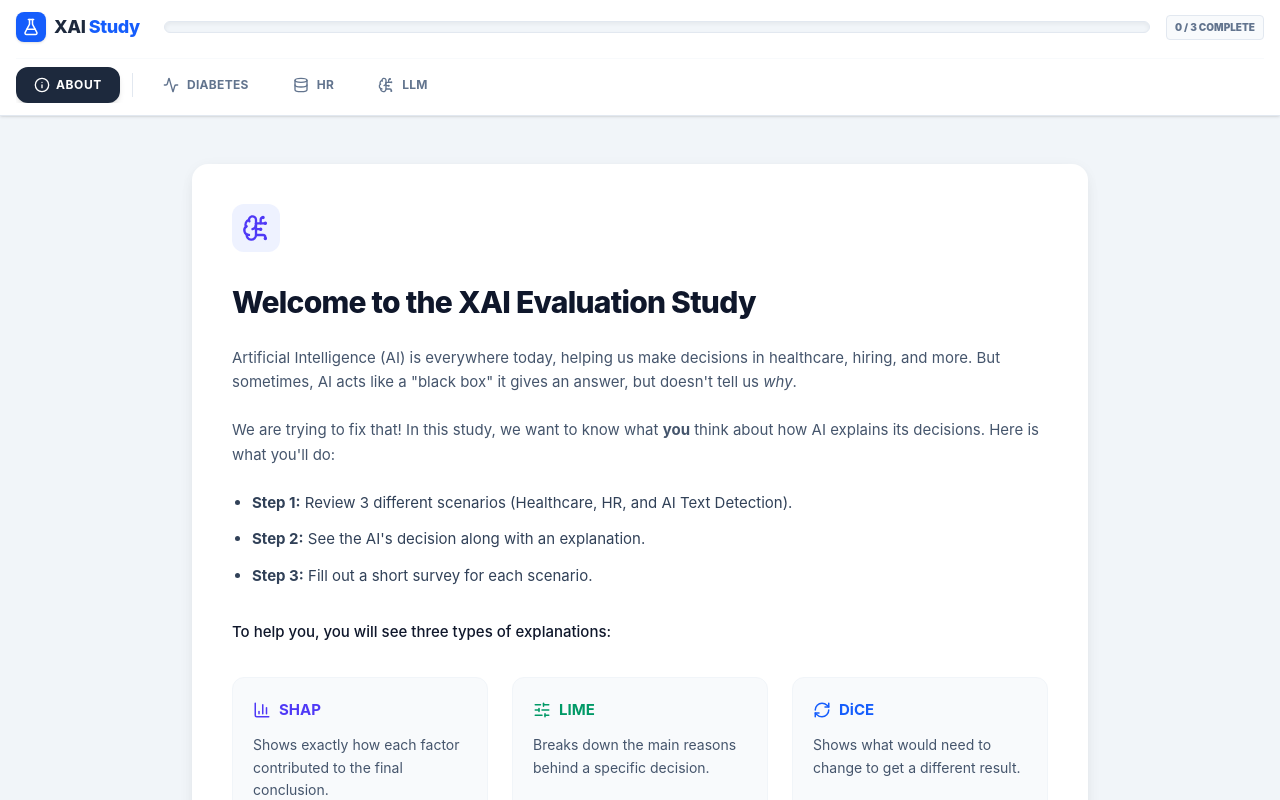
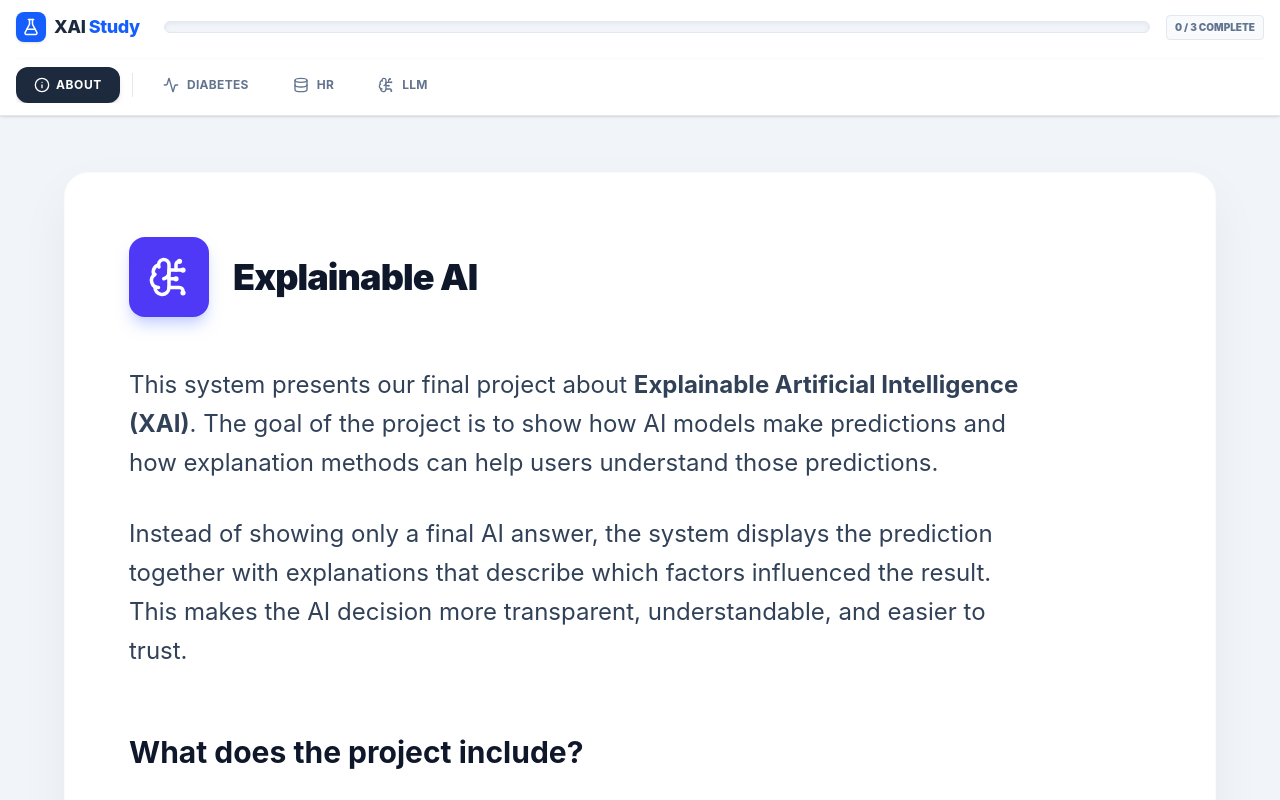
Before and after one commit to YardenNahum/XAI_Project_Development, a React (Vite) app in the folder XAI_Project/Frontend/: page /about#/about in a window 1280 px wide. Built offline with nearby package versions, Linux system fonts and the light colour scheme.

Commit message:
updating the about page

```diff
--- a/XAI_Project/Frontend/Components/Pages/AboutPage.jsx
+++ b/XAI_Project/Frontend/Components/Pages/AboutPage.jsx
@@ -5,88 +5,163 @@ import {
   ArrowRight,
   BarChart3,
   SlidersHorizontal,
-  RefreshCw
+  RefreshCw,
+  MousePointer2,
+  Lightbulb
 } from 'lucide-react';
 
-import { useStudy } from '../StudyContext.jsx';
 import ExplanationCard from '../UI/ExplanationCard';
 
 export default function AboutPage() {
   const navigate = useNavigate();
 
-  // Access the domain order from context
-  const { domainOrder } = useStudy();
-
   const handleStart = () => {
-    // Navigate to the first domain in the randomized order
-    if (domainOrder && domainOrder.length > 0) {
-      navigate(`/${domainOrder[0]}`);
-    }
+    navigate('/healthcare');
   };
 
   return (
-    <div className="max-w-4xl mx-auto bg-white rounded-2xl shadow-[0_2px_15px_-3px_rgba(0,0,0,0.07),0_10px_20px_-2px_rgba(0,0,0,0.04)] p-6 md:p-10 mt-4 md:mt-8 mb-24 lg:mb-12">
+    <div className="max-w-6xl mx-auto bg-white rounded-3xl shadow-[0_20px_50px_rgba(0,0,0,0.05)] p-8 md:p-16 mt-6 md:mt-10 mb-24 lg:mb-12 border border-slate-50">
 
-      {/* Icon header */}
-      <div className="w-12 h-12 bg-indigo-50 rounded-xl flex items-center justify-center text-indigo-600 mb-6 md:mb-8">
-        <BrainCircuit size={28} className="stroke-[2]" />
+      {/* Header Section */}
+      <div className="flex flex-col md:flex-row items-center gap-6 mb-12 text-center md:text-left">
+        <div className="w-20 h-20 bg-indigo-600 rounded-2xl flex items-center justify-center text-white shadow-lg shadow-indigo-200">
+          <BrainCircuit size={42} />
+        </div>
+        <div>
+          <h1 className="text-2xl md:text-4xl font-black text-slate-900 tracking-tight">
+            Explainable AI
+          </h1>
+        </div>
       </div>
 
-      <h1 className="text-2xl md:text-3xl font-extrabold text-slate-900 mb-6 tracking-tight leading-tight">
-        Welcome to the XAI Evaluation Study
-      </h1>
+      {/* Main Content */}
+      <div className="space-y-16">
 
-      <div className="space-y-6 text-slate-600 leading-relaxed text-[15px]">
+        {/* Project Explanation Text */}
+        <section className="max-w-4xl space-y-8 text-slate-700 text-xl md:text-2xl leading-relaxed">
           <p>
-          Artificial Intelligence (AI) is everywhere today, helping us make decisions in healthcare, hiring, and more.
-          But sometimes, AI acts like a "black box" it gives an answer, but doesn't tell us <em>why</em>.
+            This system presents our final project about <strong>Explainable Artificial Intelligence (XAI)</strong>.
+            The goal of the project is to show how AI models make predictions and how explanation methods can help users understand those predictions.
           </p>
 
           <p>
-          We are trying to fix that! In this study, we want to know what <strong>you</strong> think about how AI explains its decisions.
-          Here is what you'll do:
+            Instead of showing only a final AI answer, the system displays the prediction together with explanations that describe which factors influenced the result.
+            This makes the AI decision more transparent, understandable, and easier to trust.
           </p>
+        </section>
 
-        <ul className="list-disc pl-5 space-y-3 text-slate-700">
-          <li><strong>Step 1:</strong> Review 3 different scenarios (Healthcare, HR, and AI Text Detection).</li>
-          <li><strong>Step 2:</strong> See the AI's decision along with an explanation.</li>
-          <li><strong>Step 3:</strong> Fill out a short survey for each scenario.</li>
+        {/* Project Domains */}
+        <section>
+          <h2 className="text-3xl font-bold text-slate-900 mb-8">What does the project include?</h2>
+          <div className="grid grid-cols-1 md:grid-cols-3 gap-6">
+            <div className="p-8 bg-slate-50 rounded-2xl border border-slate-100 flex flex-col items-center text-center group hover:bg-white hover:shadow-xl transition-all">
+              <h3 className="text-2xl font-bold mb-3 text-slate-900">Healthcare Analysis</h3>
+              <p className="text-slate-600 text-lg">Evaluating patient health indicators to accurately detect diabetes.</p>
+            </div>
+
+            <div className="p-8 bg-slate-50 rounded-2xl border border-slate-100 flex flex-col items-center text-center group hover:bg-white hover:shadow-xl transition-all">
+              <h3 className="text-2xl font-bold mb-3 text-slate-900">HR Analysis</h3>
+              <p className="text-slate-600 text-lg">Understanding the drivers behind employee turnover and retention.</p>
+            </div>
+
+            <div className="p-8 bg-slate-50 rounded-2xl border border-slate-100 flex flex-col items-center text-center group hover:bg-white hover:shadow-xl transition-all">
+              <h3 className="text-2xl font-bold mb-3 text-slate-900">Text Analysis</h3>
+              <p className="text-slate-600 text-lg">Predicting if a text was human-authored or AI-generated.</p>
+            </div>
+          </div>
+        </section>
+
+        {/* How To Use */}
+        <section>
+          <h2 className="text-4xl font-bold text-slate-900 mb-10 flex items-center gap-3">
+            How to use the system
+          </h2>
+          <div className="grid grid-cols-1 md:grid-cols-3 gap-10">
+            <div className="relative p-10 bg-indigo-50/40 rounded-3xl border border-indigo-100">
+              <span className="absolute -top-3 -left-3 w-9 h-9 bg-indigo-600 text-white rounded-full flex items-center justify-center font-bold text-lg shadow-md">1</span>
+              <div className="text-indigo-900 font-bold text-2xl mb-3 mt-1">Select Domain</div>
+              <p className="text-slate-600 text-xl leading-relaxed">Choose a dataset and a specific case to analyze.</p>
+            </div>
+
+            <div className="relative p-10 bg-emerald-50/40 rounded-3xl border border-emerald-100">
+              <span className="absolute -top-3 -left-3 w-9 h-9 bg-emerald-600 text-white rounded-full flex items-center justify-center font-bold text-lg shadow-md">2</span>
+              <div className="text-emerald-900 font-bold text-2xl mb-3 mt-1">View Prediction</div>
+              <p className="text-slate-600 text-xl leading-relaxed">See the AI's final answer and the input variables.</p>
+            </div>
+
+            <div className="relative p-10 bg-blue-50/40 rounded-3xl border border-blue-100">
+              <span className="absolute -top-3 -left-3 w-9 h-9 bg-blue-600 text-white rounded-full flex items-center justify-center font-bold text-lg shadow-md">3</span>
+              <div className="text-blue-900 font-bold text-2xl mb-3 mt-1">Explore Logic</div>
+              <p className="text-slate-600 text-xl leading-relaxed">Toggle between XAI methods to reveal the reasoning.</p>
+            </div>
+          </div>
+        </section>
+
+        {/* XAI Methods - With Bold First Paragraphs */}
+        <section>
+          <h2 className="text-3xl font-bold text-slate-900 mb-8 flex items-center gap-3">
+            Explanation Methods
+          </h2>
+          <div className="grid grid-cols-1 lg:grid-cols-3 gap-8">
+
+            {/* SHAP */}
+            <ExplanationCard
+              className="p-8 hover:shadow-2xl transition-all border border-slate-100"
+              icon={BarChart3}
+              title={<span className="text-3xl font-bold">SHAP</span>}
+              colorClass="text-indigo-600"
+              description={
+                <div className="text-lg mt-3 text-slate-600 space-y-3 text-left">
+                  <p className="font-bold text-slate-800">The SHAP chart shows how much each specific employee feature contributes to the final prediction.</p>
+                  <ul className="list-disc list-inside space-y-1 ml-1 leading-relaxed">
+                    <li>Features are ranked by total impact.</li>
+                    <li>The length of the bar shows the influence.</li>
+                    <li>The value (+/-) shows the exact contribution.</li>
                   </ul>
-
-        <p className="pt-2 font-medium text-slate-900">
-          To help you, you will see three types of explanations:
-        </p>
-
-        <div className="grid grid-cols-1 md:grid-cols-3 gap-4 md:gap-6 py-2">
-          <ExplanationCard
-            icon={BarChart3}
-            title="SHAP"
-            colorClass="text-indigo-600"
-            description="Shows exactly how each factor contributed to the final conclusion."
+                </div>
+              }
             />
 
+            {/* LIME */}
             <ExplanationCard
+              className="p-8 hover:shadow-2xl transition-all border border-slate-100"
               icon={SlidersHorizontal}
-            title="LIME"
+              title={<span className="text-3xl font-bold">LIME</span>}
               colorClass="text-emerald-600"
-            description="Breaks down the main reasons behind a specific decision."
+              description={
+                <div className="text-lg mt-3 text-slate-600 leading-relaxed text-left space-y-3">
+                  <p className="font-bold text-slate-800">LIME shows exactly which feature of the information influenced this specific outcome the most.</p>
+                  <p>Each feature is given a score, some add weight pushing toward the final decision, while others remove weight from it. This allows you to see exactly why the AI made this specific prediction.</p>
+                </div>
+              }
             />
 
+            {/* DiCE */}
             <ExplanationCard
+              className="p-8 hover:shadow-2xl transition-all border border-slate-100"
               icon={RefreshCw}
-            title="DiCE"
+              title={<span className="text-3xl font-bold">DiCE</span>}
               colorClass="text-blue-600"
-            description="Shows what would need to change to get a different result."
+              description={
+                <div className="text-lg mt-3 text-slate-600 leading-relaxed text-left space-y-3">
+                  <p className="font-bold text-slate-800">The DiCE table explains the AI's decision by providing "what-if" scenarios.</p>
+                  <p>Instead of showing what caused the current prediction, it shows exactly what minimum changes to the data that would be needed to flip the AI's decision to the opposite outcome.</p>
+                </div>
+              }
             />
+
           </div>
+        </section>
+
       </div>
 
-      <div className="mt-10 flex justify-end">
+      {/* CTA Button */}
+      <div className="mt-20 flex flex-col items-center gap-4">
         <button
           onClick={handleStart}
-          className="w-full md:w-auto bg-indigo-600 hover:bg-indigo-700 text-white font-bold py-4 px-8 rounded-xl flex items-center justify-center gap-2 transition-all active:scale-95 shadow-lg shadow-indigo-100 cursor-pointer"
+          className="group w-full md:w-auto bg-slate-900 hover:bg-indigo-600 text-white text-2xl font-bold py-6 px-16 rounded-2xl flex items-center justify-center gap-4 transition-all active:scale-95 shadow-2xl shadow-indigo-100 cursor-pointer"
         >
-          Get Started <ArrowRight size={18} />
+          Start Analysis <ArrowRight size={28} className="group-hover:translate-x-2 transition-transform" />
         </button>
       </div>
     </div>
--- a/XAI_Project/Frontend/package.json
+++ b/XAI_Project/Frontend/package.json
@@ -11,12 +11,12 @@
   },
   "dependencies": {
     "@tailwindcss/vite": "^4.2.2",
-    "tailwindcss": "^4.2.2",
-    "axios": "^1.14.0",
+    "axios": "^1.15.2",
     "lucide-react": "^1.7.0",
     "react": "^19.2.4",
     "react-dom": "^19.2.4",
-    "react-router-dom": "^7.14.0"
+    "react-router-dom": "^7.14.0",
+    "tailwindcss": "^4.2.2"
   },
   "devDependencies": {
     "@eslint/js": "^9.39.4",
```
Also changed, not shown: 1 other file (tests, documents, lock files or other folders). Lines whose indentation alone changed are shown as unchanged.
